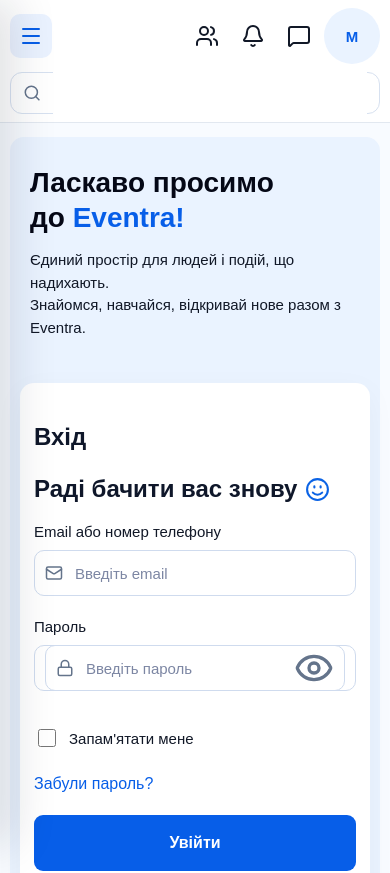
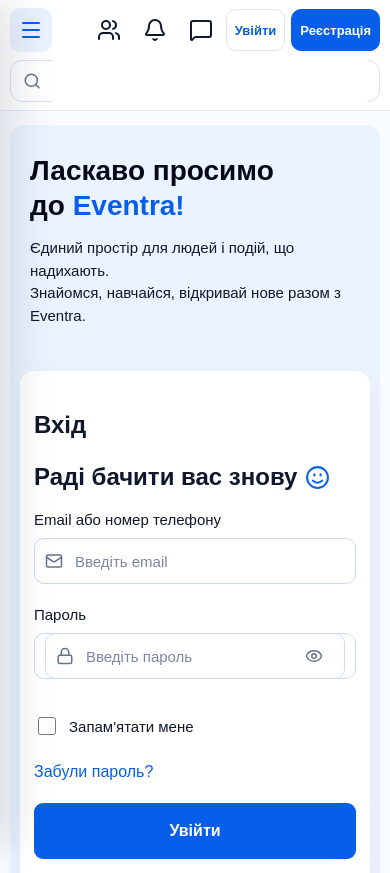
Before and after one commit to roksolianakachala/Eventra, a React (Create React App) app in the folder frontend/: page /login in a window 390 px wide. Shown: the top 873 px of the page. Built offline with nearby package versions, Linux system fonts and the light colour scheme; no server answers.

Commit message:
update front

```diff
--- a/frontend/src/pages/Auth/LoginPage.jsx
+++ b/frontend/src/pages/Auth/LoginPage.jsx
@@ -1,5 +1,5 @@
 import "./AuthPages.css";
-import { Smile, Lock, Eye, Mail, UserRound, Apple } from "lucide-react";
+import { Smile, Lock, Eye, EyeOff, Mail, UserRound, Apple } from "lucide-react";
 import { useState } from "react";
 import { useNavigate } from "react-router-dom";
 import { useAuth } from "../../app/providers";
@@ -7,6 +7,7 @@
 function LoginPage() {
   const navigate = useNavigate();
   const { loginUser } = useAuth();
+  const [showPassword, setShowPassword] = useState(false);
   const [formData, setFormData] = useState({
     email: "",
     password: "",
@@ -75,9 +76,21 @@
               <div className="input-with-icon">
                 <Lock size={18} />
 
-                <input type="password" name="password" placeholder="Введіть пароль" onChange={handleChange} />
+                <input
+                  type={showPassword ? "text" : "password"}
+                  name="password"
+                  placeholder="Введіть пароль"
+                  onChange={handleChange}
+                />
 
-                <Eye size={18} className="eye-icon" />
+                <button
+                  className="eye-icon"
+                  type="button"
+                  onClick={() => setShowPassword((current) => !current)}
+                  aria-label={showPassword ? "Сховати пароль" : "Показати пароль"}
+                >
+                  {showPassword ? <EyeOff size={18} /> : <Eye size={18} />}
+                </button>
               </div>
             </div>
           </label>
--- a/frontend/src/widgets/Header/Header.css
+++ b/frontend/src/widgets/Header/Header.css
@@ -89,6 +89,39 @@
   min-width: 0;
 }
 
+.header-auth-actions {
+  display: flex;
+  align-items: center;
+  gap: 10px;
+  flex-shrink: 0;
+}
+
+.header-auth-actions a {
+  min-height: 42px;
+  padding: 0 14px;
+  border-radius: 10px;
+  border: 1px solid #dbe4f0;
+  color: #075ee8;
+  font-weight: 700;
+  display: inline-flex;
+  align-items: center;
+  justify-content: center;
+}
+
+.header-auth-actions a:last-child {
+  background: #075ee8;
+  border-color: #075ee8;
+  color: #ffffff;
+}
+
+.header-auth-actions a:hover {
+  background: #eaf3ff;
+}
+
+.header-auth-actions a:last-child:hover {
+  background: #064fc2;
+}
+
 .user span {
   overflow: hidden;
   text-overflow: ellipsis;
@@ -167,6 +200,16 @@
   .user span {
     display: none;
   }
+
+  .header-auth-actions {
+    gap: 6px;
+  }
+
+  .header-auth-actions a {
+    min-height: 42px;
+    padding: 0 10px;
+    font-size: 14px;
+  }
 }
 
 @media (max-width: 576px) {
@@ -210,4 +253,9 @@
   .user svg {
     display: none;
   }
+
+  .header-auth-actions a {
+    padding: 0 8px;
+    font-size: 13px;
+  }
 }
--- a/frontend/src/widgets/Header/Header.jsx
+++ b/frontend/src/widgets/Header/Header.jsx
@@ -4,7 +4,7 @@
 import "./Header.css";
 
 function Header({ onMenuClick }) {
-  const { user } = useAuth();
+  const { user, isAuthenticated } = useAuth();
 
   const handleNotificationsClick = () => {
     // TODO: Connect notifications to the backend notifications API.
@@ -35,11 +35,18 @@
           <MessageSquare size={22} />
         </Link>
 
-        <div className="user">
-          <div className="avatar">{user.initials}</div>
-          <span>{user.fullName}</span>
-          <ChevronDown size={18} />
-        </div>
+        {isAuthenticated ? (
+          <div className="user">
+            <div className="avatar">{user.initials}</div>
+            <span>{user.fullName}</span>
+            <ChevronDown size={18} />
+          </div>
+        ) : (
+          <div className="header-auth-actions">
+            <Link to="/login">Увійти</Link>
+            <Link to="/register">Реєстрація</Link>
+          </div>
+        )}
       </div>
     </header>
   );
--- a/frontend/src/widgets/Sidebar/Sidebar.jsx
+++ b/frontend/src/widgets/Sidebar/Sidebar.jsx
@@ -11,9 +11,11 @@
   X,
 } from "lucide-react";
 
+import { useAuth } from "../../app/providers";
 import "./Sidebar.css";
 
 function Sidebar({ isOpen, onClose }) {
+  const { isAuthenticated } = useAuth();
   const menuItems = [
     { to: "/", label: "Головна", icon: Home, end: true },
     { to: "/events", label: "Події", icon: CalendarDays },
@@ -49,7 +51,7 @@
           ))}
         </nav>
 
-        <div className="sidebar-card">
+        {!isAuthenticated && <div className="sidebar-card">
           <div className="card-icon">
             <Users size={36} />
           </div>
@@ -62,7 +64,7 @@
           <NavLink to="/register" onClick={onClose}>
             <button type="button">Приєднатися</button>
           </NavLink>
-        </div>
+        </div>}
       </aside>
     </>
   );
```
